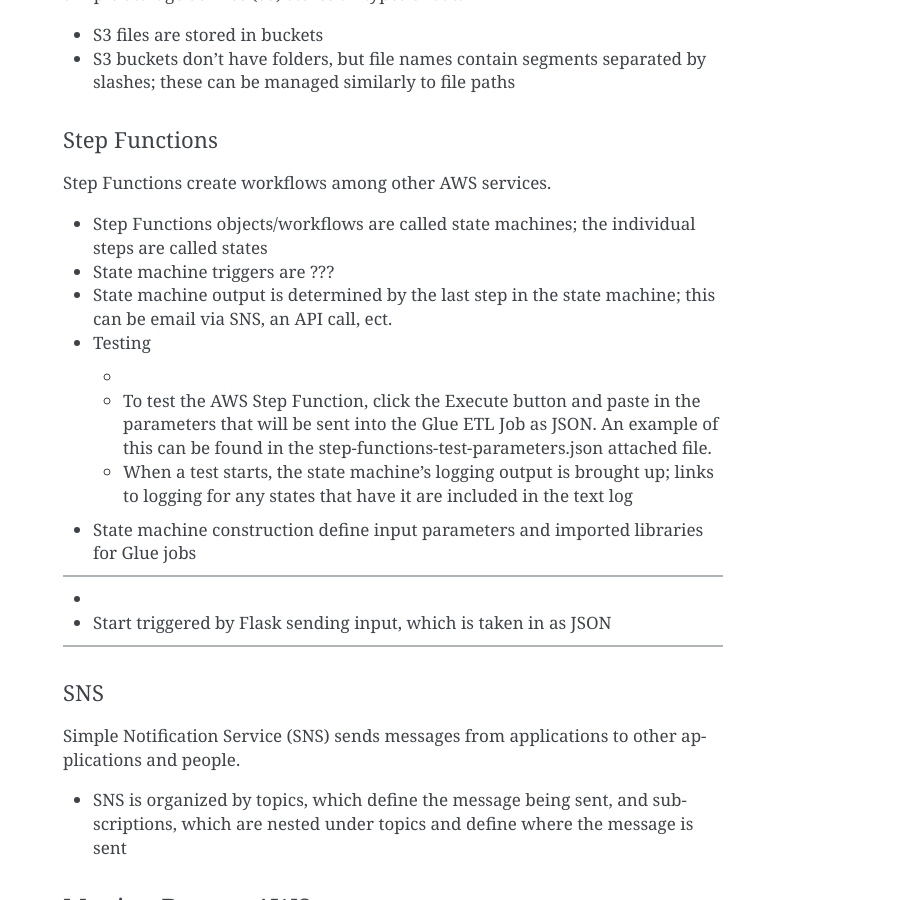
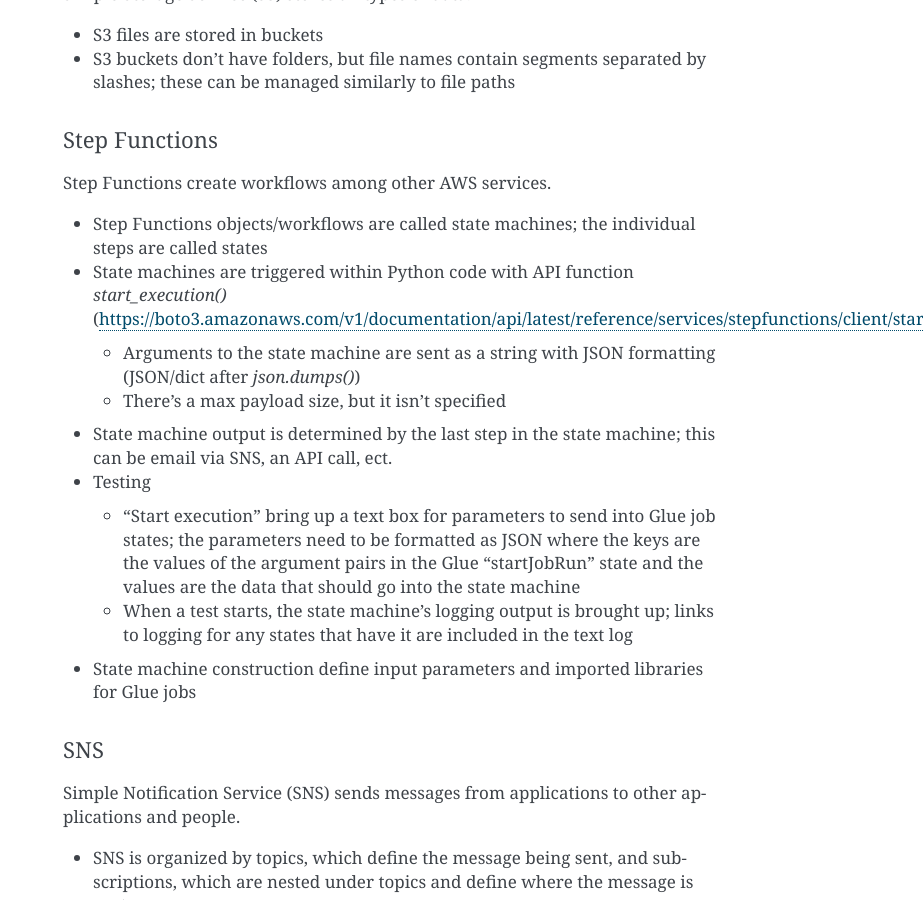
Before and after one commit to ereiskind/nolcat, a Sphinx documentation site: the page built from docs/source/AWS_and_parquet.rst, in a window 1280 px wide and 900 px high, scrolled down 1575 px. Shown: the whole window, without its empty margins (357-1280 px from the left). Built offline with Sphinx 7.4.7, drawn with Linux system fonts in a browser that asks for light colours.

Commit message:
Update step function info formatting

```diff
--- a/docs/source/AWS_and_parquet.rst
+++ b/docs/source/AWS_and_parquet.rst
@@ -57,24 +57,18 @@
 Step Functions create workflows among other AWS services.
 
 * Step Functions objects/workflows are called state machines; the individual steps are called states
-* State machine triggers are ???
+* State machines are triggered within Python code with API function `start_execution()` (https://boto3.amazonaws.com/v1/documentation/api/latest/reference/services/stepfunctions/client/start_execution.html)
+
+  * Arguments to the state machine are sent as a string with JSON formatting (JSON/dict after `json.dumps()`)
+  * There's a max payload size, but it isn't specified
+
 * State machine output is determined by the last step in the state machine; this can be email via SNS, an API call, ect.
 * Testing
 
-  *
-  * To test the AWS Step Function, click the Execute button and paste in the parameters that will be sent into the Glue ETL Job as JSON. An example of this can be found in the step-functions-test-parameters.json attached file.
+  * "Start execution" bring up a text box for parameters to send into Glue job states; the parameters need to be formatted as JSON where the keys are the values of the argument pairs in the Glue "startJobRun" state and the values are the data that should go into the state machine
   * When a test starts, the state machine's logging output is brought up; links to logging for any states that have it are included in the text log
 
 * State machine construction define input parameters and imported libraries for Glue jobs
-#######
-
-*
-* Start triggered by Flask sending input, which is taken in as JSON
-
-
-
-
-#######
 
 SNS
 ---
```
